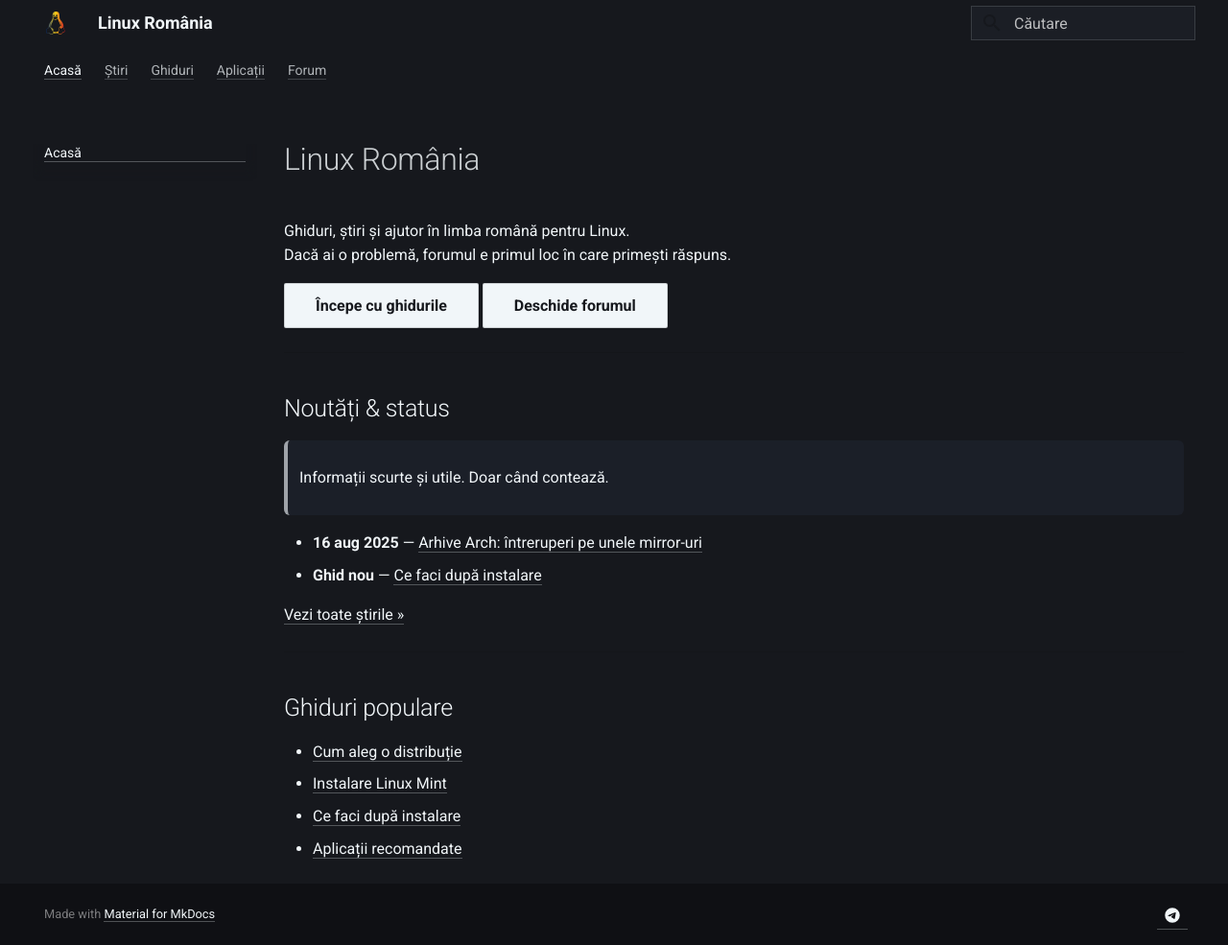
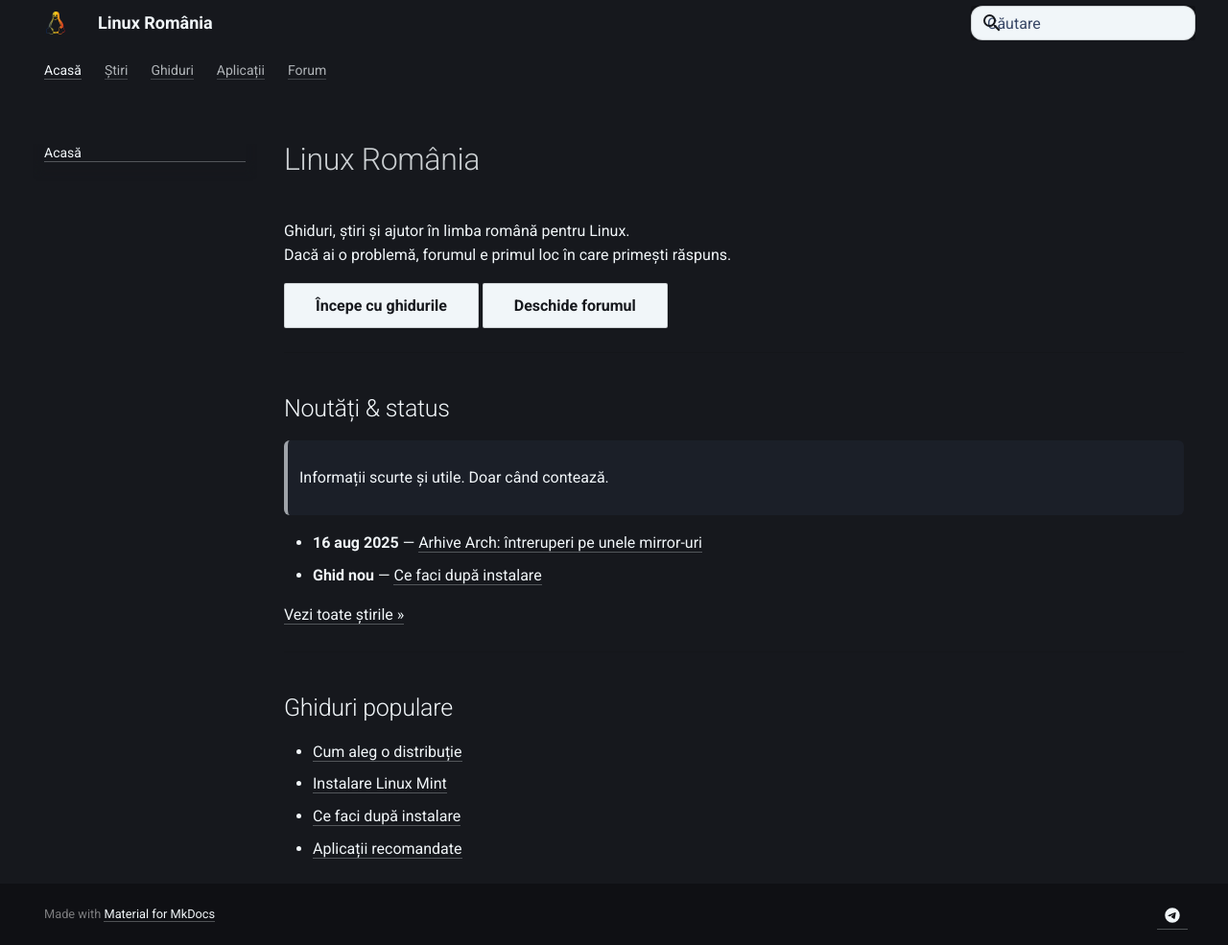
Before and after one commit to linux-romania/linuxromania-site, an MkDocs documentation site: the page built from docs/index.md, in a window 1280 px wide and 985 px high. Shown: the whole window at 96% size. Built offline with MkDocs 1.6.1 and Material for MkDocs 9.7.7, drawn with Linux system fonts in a browser that asks for light colours.

Commit message:
Update extra.css

```diff
--- a/docs/assets/extra.css
+++ b/docs/assets/extra.css
@@ -129,15 +129,22 @@
   padding: .5rem 1rem;
   border-radius: .3rem;
 }
+/* ----------------- Search box ----------------- */
+.md-search__input {
+  background: #F1F6F9 !important;   /* light background */
+  color: #16181D !important;        /* dark text */
+  border-radius: .6rem !important;
+  border: 1px solid rgba(0,0,0,.15) !important;
+  padding: .45rem .8rem !important;
+  transition: background .15s ease, border-color .15s ease;
+}
 
-/* ----------------- Search ----------------- */
-.md-search__input {
-  background: #1B1E25;
-  color: var(--lr-light);
-  border: 1px solid var(--md-border-color);
+.md-search__input::placeholder {
+  color: #394867 !important;        /* softer placeholder text */
 }
-.md-search-result__meta { color: var(--lr-mid); }
 
-/* Accessibility: clear focus */
-:focus-visible { outline: 2px solid var(--lr-slate); outline-offset: 2px; }
-::selection { background: rgba(241,246,249,.16); }
+.md-search__input:focus {
+  background: #ffffff !important;   /* slightly brighter when active */
+  border-color: #9BA4B5 !important;
+  outline: none !important;
+}
```
